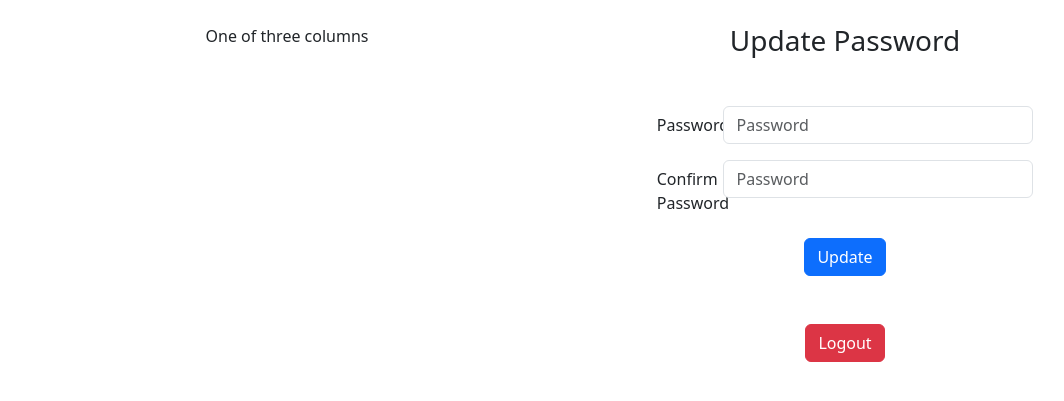
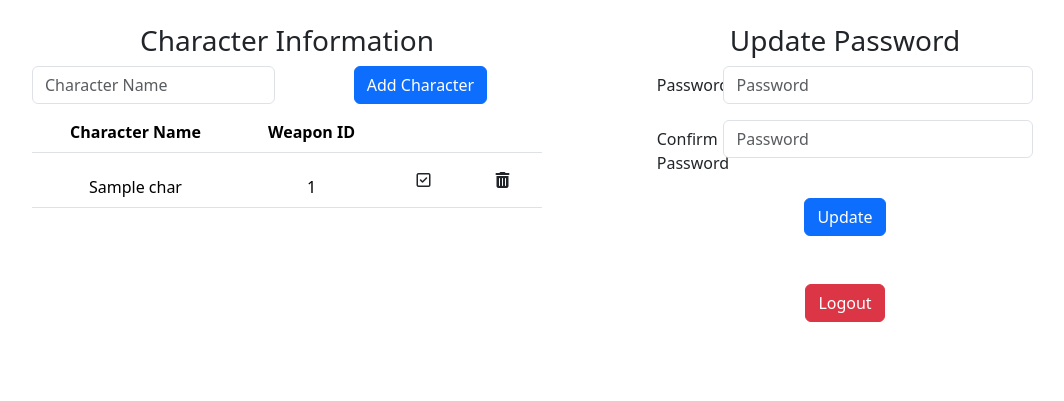
Before and after one commit to suspenceb/TerrariaCraftingRepo, a Flask app: template Website/templates/account.html in a window 1280 px wide. Shown: the part 56-457 px from the top of the page, without its empty margins (74-1138 px from the left). Run offline with Flask 3, Linux system fonts and the light colour scheme; the template is opened without the code that fills it: most values are stand-ins (such as "Sample title", 1, 10 or a date in 2020); some libraries are stand-ins or nearby versions.

Commit message:
Added chacter page

```diff
--- a/Website/main.py
+++ b/Website/main.py
@@ -1,7 +1,7 @@
 import os
 from flask import Flask, render_template, request, redirect, url_for, flash
 from dotenv import load_dotenv
-from data import post_login, get_loggedin_user, update_password, delete_login
+from data import post_login, get_loggedin_user, update_password, delete_login, get_characters, add_character, delete_character
 
 
 load_dotenv()
@@ -39,19 +39,38 @@ def account():
     user = get_loggedin_user(request.cookies.get("token"))
 
     if request.method == "POST":
-        # Get the password and confirm password from the form
-        password = request.form["inputPassword"]
-        comfirm_password = request.form["inputPasswordconfirm"]
+        try:
+            # Get the password and confirm password from the form
+            password = request.form["inputPassword"]
+            comfirm_password = request.form["inputPasswordconfirm"]
 
-        # Check if the passwords match
-        if password != comfirm_password:
-            # If they don't match, flash a message and return the user to the account page
-            flash("Passwords do not match")
+            # Check if the passwords match
+            if password != comfirm_password:
+                # If they don't match, flash a message
+                #  and return the user to the account page
+                flash("Passwords do not match")
 
-        # Update the password in the database
-        update_password(user["userId"], password)
+            # Update the password in the database
+            update_password(user["userId"], password)
+        except:
+            pass
+        try:
+            newCharacter = request.form["charName"]
+            print(newCharacter)
 
-    return render_template("account.html", user=user)
+            # Add the new character to the database
+            add_character(user["userId"], newCharacter)
+        except:
+            pass
+
+        try:
+            charId = request.form["delete"]
+            delete_character(charId)
+
+        except:
+            pass
+
+    return render_template("account.html", user=user, characters=get_characters(user["userId"]))
 
 @app.route("/logout")
 def logout():
--- a/Website/templates/account.html
+++ b/Website/templates/account.html
@@ -6,10 +6,41 @@
 <div class="container text-center">
     <div class="row align-items-start mt-4">
       <div class="col">
-        One of three columns
+        <h3>Character Information</h3>
+        <div class="container">
+          <form class="form-inline" method="post">
+            <div class="row">
+              <div class="col">
+                <label for="charName" class="sr-only">Character Name</label>
+                <input type="text" class="form-control" id="charName" name="charName" placeholder="Character Name">
+              </div>
+              <div class="col">
+                <button type="submit" class="btn btn-primary mb-2">Add Character</button>
+              </div>
+          </div>
+          </form>
+          <table class="table">
+            <thead>
+              <tr>
+                <th scope="col">Character Name</th>
+                <th scope="col">Weapon ID</th>
+                <th scope="col"></th>
+                <th scope="col"></th>
+
+              </tr>
+            {% for char in characters %}
+              <tr>
+                <td>{{ char.charName }}</td>
+                <td>{{ char.weaponId }}</td>
+                <td><form method="post"><button class="btn"><i class="fa-regular fa-square-check"></i></button><input type="hidden" name="select" value="{{char.charId}}"></form></td>
+                <td><form method="post"><button class="btn"><i class="fa-solid fa-trash-can"></i></button><input type="hidden" name="delete" value="{{char.charId}}"></form></td>
+              </tr>
+            {% endfor %}
+          </table>
+        </div>
       </div>
       <div class="col">
-        <h3 class="mb-5">Update Password</h3>
+        <h3>Update Password</h3>
         <form method="post">
           <div class="container w-75">
           <div class="form-group row mt-2 mb-3">
@@ -30,7 +61,6 @@
         <div class="container mt-5">
           <a href="/logout" class="btn btn-danger">Logout</a>
         </div>
-
       </div>
     </div>
 {% endblock %}
--- a/Website/templates/base.html
+++ b/Website/templates/base.html
@@ -28,6 +28,7 @@
     </div>
 
     <script src="https://cdn.jsdelivr.net/npm/bootstrap@5.3.3/dist/js/bootstrap.bundle.min.js" integrity="sha384-YvpcrYf0tY3lHB60NNkmXc5s9fDVZLESaAA55NDzOxhy9GkcIdslK1eN7N6jIeHz" crossorigin="anonymous"></script>
+    <script src="https://kit.fontawesome.com/feb5b15045.js" crossorigin="anonymous"></script>
 {% with messages = get_flashed_messages() %}
 {% if messages %}
 
```
Also changed, not shown: Website/data.py (+50 -0 lines).
